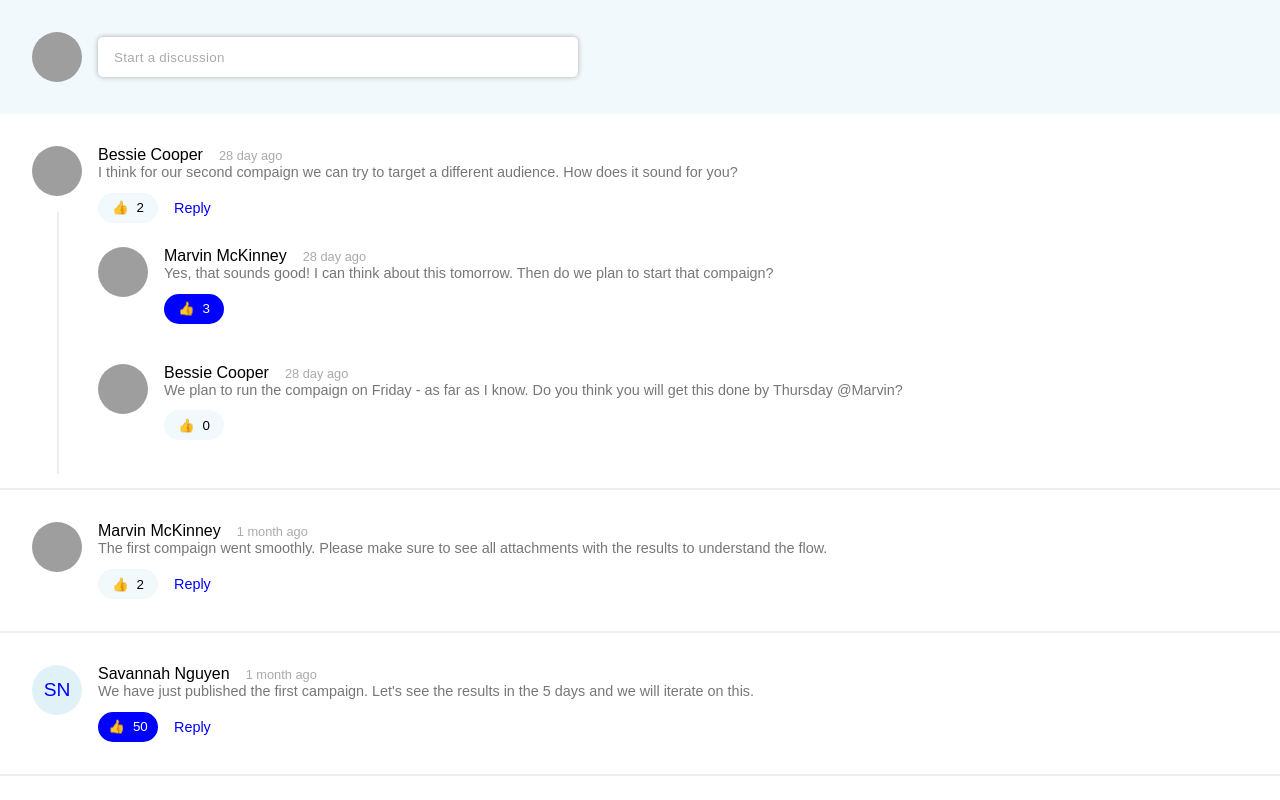
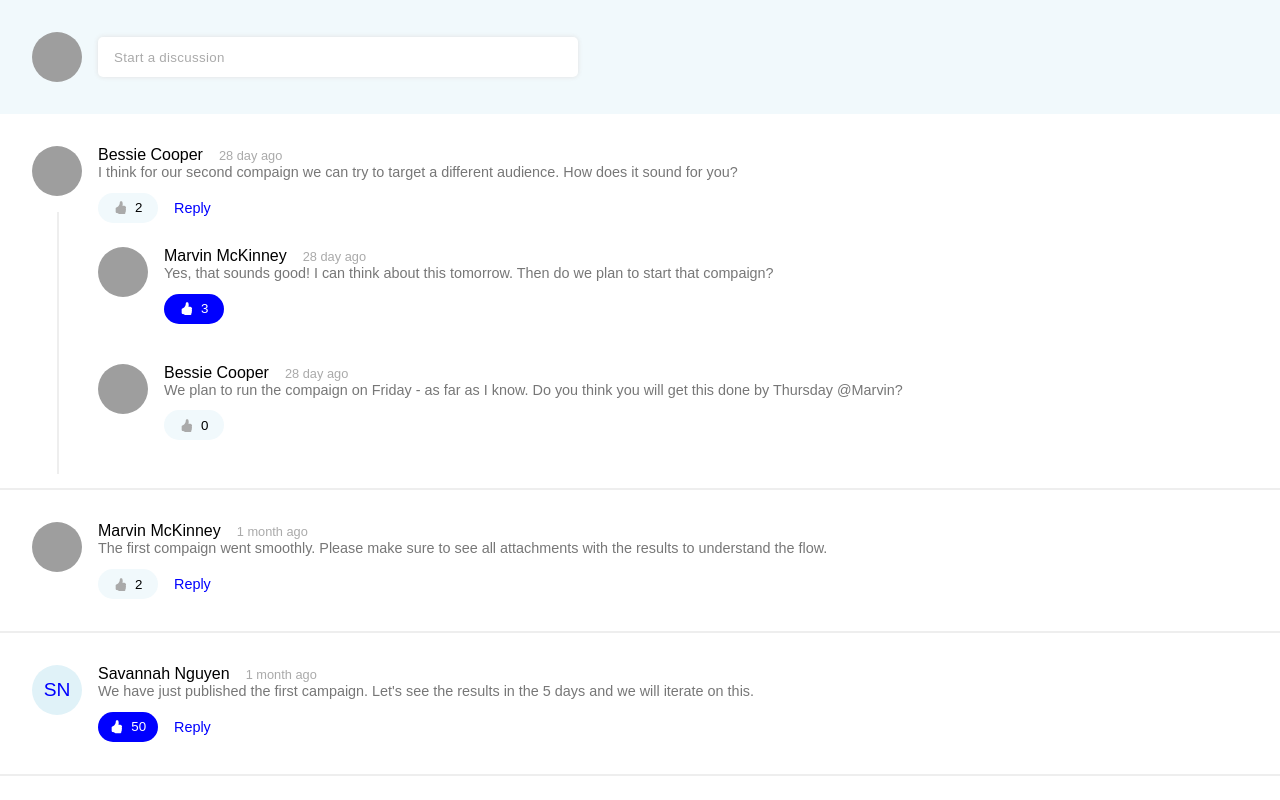
Before and after one commit to MahdiMotallebi/Discussion, a React (Create React App) app: page / in a window 1280 px wide. Built offline with nearby package versions, Linux system fonts and the light colour scheme; grey boxes are pictures that could not be loaded.

Commit message:
Add globaly showReply & like icon

```diff
--- a/src/App.tsx
+++ b/src/App.tsx
@@ -14,7 +14,8 @@ import { InitialState } from './types/types';
 const App = () => {
   const [state, setState] = React.useState<InitialState>({
     comments: discussions,
-    replyId: 1
+    replyId: 1,
+    showReply: false
   });
 
   return (
--- a/src/components/formDiscussion.tsx
+++ b/src/components/formDiscussion.tsx
@@ -26,7 +26,7 @@ const FormDiscussion = () => {
     };
 
     let newArray = [newComment, ...state.comments];
-    setState({ ...state, comments: newArray });
+    setState({ ...state, showReply: false, comments: newArray });
     setValueInput('');
   };
   return (
--- a/src/components/parentComment.tsx
+++ b/src/components/parentComment.tsx
@@ -2,7 +2,7 @@ import React from 'react';
 import { useGlobalContext } from '../context';
 
 //icons
-import HiHandThumbUp from 'react-icons/ai';
+import { BsHandThumbsUpFill } from 'react-icons/bs';
 import { SplitName, timeSince } from '../helper';
 
 //types
@@ -17,7 +17,6 @@ interface Props {
 }
 
 const ParentComment: React.FC<Props> = ({ comment }) => {
-  const [showReply, setShowReply] = React.useState<boolean>(false);
   const { id, date, user, text, likes, iLikedIt, replies } = comment;
   const { state, setState } = useGlobalContext();
 
@@ -43,8 +42,7 @@ const ParentComment: React.FC<Props> = ({ comment }) => {
   };
 
   const handleReply = () => {
-    setShowReply(!showReply);
-    setState({ ...state, replyId: id });
+    setState({ ...state, replyId: id, showReply: !state.showReply });
   };
   return (
     <div className="wrapper">
@@ -65,7 +63,11 @@ const ParentComment: React.FC<Props> = ({ comment }) => {
               onClick={handleLike}
               className={`like ${iLikedIt && 'iLikedIt'}`}
             >
-              <span>👍</span>
+              <BsHandThumbsUpFill
+                color="#aaa"
+                className={`${iLikedIt && 'thumb_like'}`}
+              />
+
               {likes}
             </button>
             <button onClick={handleReply} className="btn reply">
@@ -77,7 +79,7 @@ const ParentComment: React.FC<Props> = ({ comment }) => {
       {replies.map((reply) => {
         return <Replies reply={reply} />;
       })}
-      {showReply && (
+      {state.showReply && (
         <div className="reply_form_wrapper">
           <ReplyDiscussion />
         </div>
--- a/src/components/replies.tsx
+++ b/src/components/replies.tsx
@@ -1,5 +1,8 @@
 import React from 'react';
 import { useGlobalContext } from '../context';
+
+//icons
+import { BsHandThumbsUpFill } from 'react-icons/bs';
 
 //helper
 import { SplitName, timeSince } from '../helper';
@@ -55,7 +58,11 @@ const Replies: React.FC<Props> = ({ reply }) => {
             onClick={handleLike}
             className={`like ${iLikedIt && 'iLikedIt'}`}
           >
-            <span>👍</span>
+            <BsHandThumbsUpFill
+              color="#aaa"
+              className={`${iLikedIt && 'thumb_like'}`}
+            />
+
             {likes}
           </button>
         </div>
--- a/src/context/index.ts
+++ b/src/context/index.ts
@@ -10,7 +10,8 @@ interface Types {
 export const globalContext = createContext<Types>({
   state: {
     comments: discussions,
-    replyId: 1
+    replyId: 1,
+    showReply: false
   },
   setState: () => {}
 });
--- a/src/style/main.scss
+++ b/src/style/main.scss
@@ -23,7 +23,6 @@ body {
 }
 
 /* Comment */
-
 .wrapper {
   $padding: 2rem;
   border-bottom: 2px solid #eee;
@@ -102,6 +101,10 @@ body {
   color: #fff;
 }
 
+.thumb_like {
+  color: #fff !important;
+}
+
 .btn {
   border: none;
   background: none;
@@ -158,7 +161,7 @@ body {
 }
 .input_discussion {
   border: none;
-  box-shadow: 0 0 5px #aaa;
+  box-shadow: 0 0 5px #e1e1e1;
   border-radius: 5px;
   height: 40px;
   max-width: 30rem;
--- a/src/types/types.ts
+++ b/src/types/types.ts
@@ -20,4 +20,5 @@ export interface IProps {
 export interface InitialState {
   comments: IDiscussion[];
   replyId: number;
+  showReply: boolean;
 }
```
